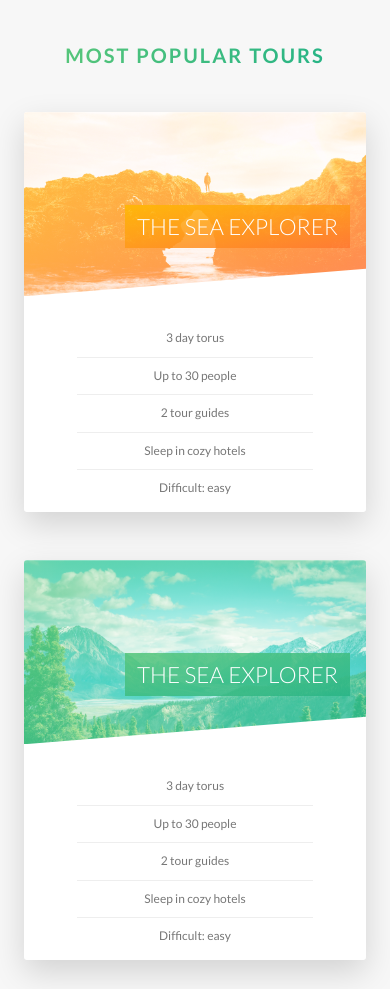
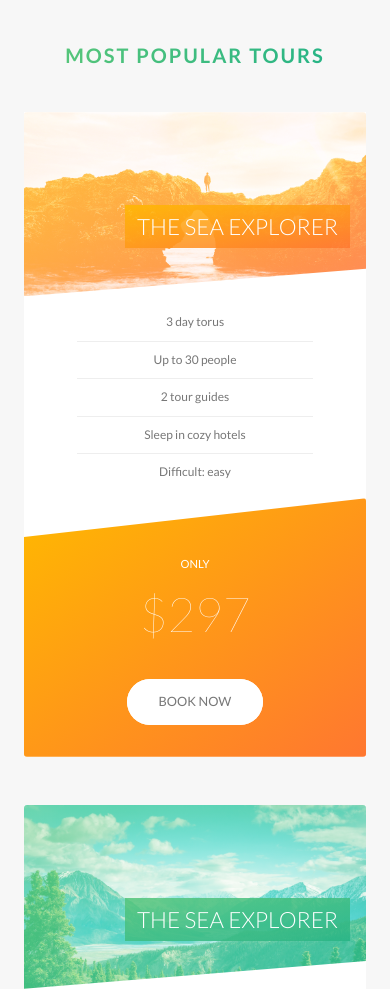
Before and after one commit to phongluudn1997/1-Natours, a website: page index.html in a window 390 px wide. Shown: the part 2587-3576 px from the top of the page. Drawn offline with Linux system fonts and the light colour scheme.

Commit message:
added: responsive for card and story

```diff
--- a/sass/components/_card.scss
+++ b/sass/components/_card.scss
@@ -174,4 +174,46 @@
     font-size: 6rem;
     font-weight: 100;
   }
+
+  @include respond(tab-port) {
+    height: auto;
+    background-color: $color-white;
+    // box-shadow: 0 1.5rem 4rem rgba($color-black, 0.15);
+
+    &__side {
+      height: auto;
+      position: relative;
+      box-shadow: none;
+
+      &--back {
+        transform: rotateY(0);
+        clip-path: polygon(0 15%, 100% 0, 100% 100%, 0 100%);
+      }
+    }
+
+    &:hover &__side--front {
+      transform: rotateY(0);
+    }
+
+    &__details {
+      padding: 1rem 3rem;
+    }
+
+    &__cta {
+      position: relative;
+      top: 0;
+      left: 0;
+      transform: translate(0);
+      width: 100%;
+      padding: 7rem 4rem 4rem;
+    }
+
+    &__price-box {
+      margin-bottom: 3rem;
+    }
+
+    &__price-value {
+      font-size: 6rem;
+    }
+  }
 }
--- a/sass/components/_story.scss
+++ b/sass/components/_story.scss
@@ -5,13 +5,27 @@
   background-color: rgba($color-white, 0.6);
   border-radius: 3px;
   padding: 6rem;
-  padding: 9rem;
+  padding-left: 9rem;
   font-size: $default-font-size;
   transform: skewX(-12deg);
   position: relative;
 
+  @include respond(tab-port) {
+    width: 100%;
+    padding: 4rem;
+    padding-left: 7rem;
+  }
+
+  @include respond(phone) {
+    transform: none;
+  }
+
   & > * {
     transform: skewX(12deg);
+
+    @include respond(phone) {
+      transform: none;
+    }
   }
 
   &__shape {
@@ -21,6 +35,10 @@
     clip-path: circle(50% at 50% 50%);
     shape-outside: circle(50% at 50% 50%);
     transform: translateX(-3rem) skewX(12deg);
+
+    @include respond(phone) {
+      transform: translateX(-3rem);
+    }
   }
 
   &__img {
```
Also changed, not shown: css/style.css.
